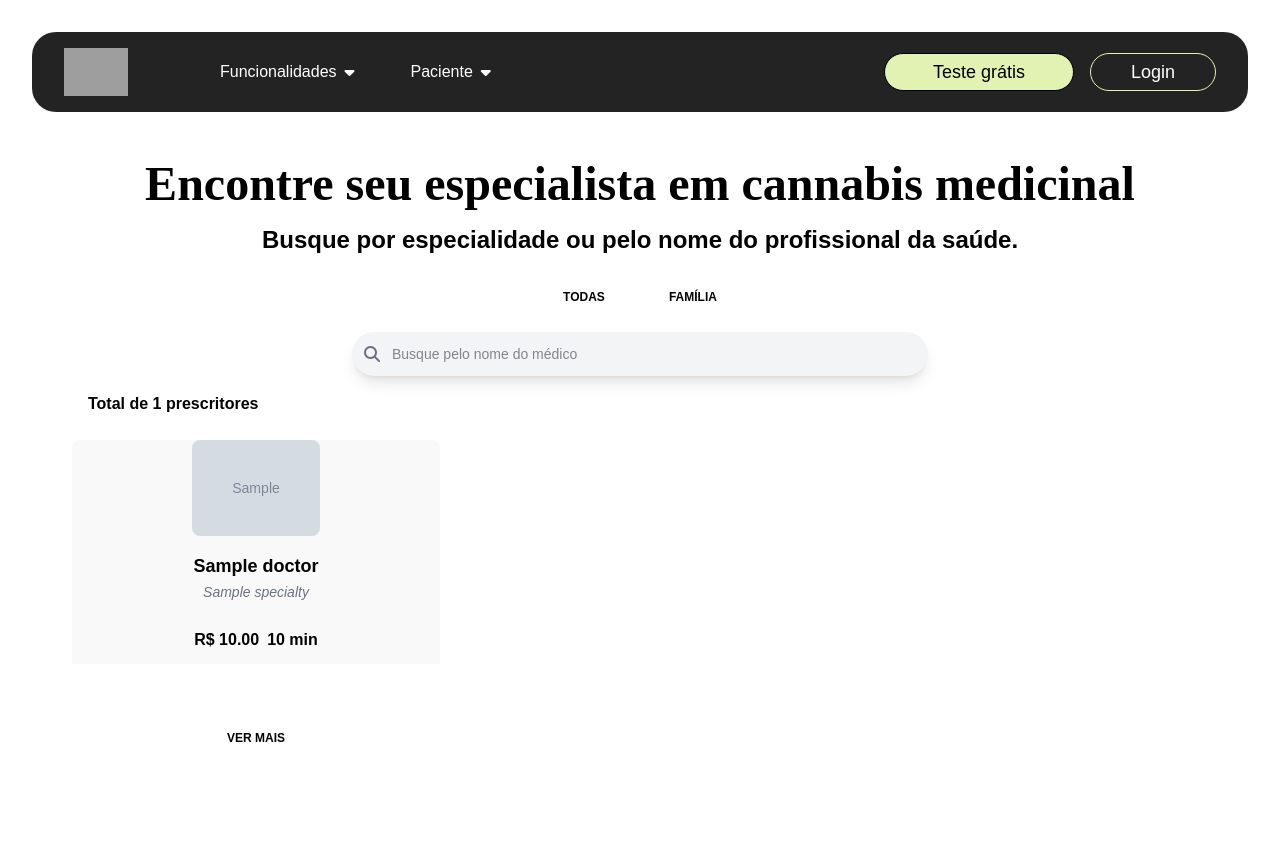
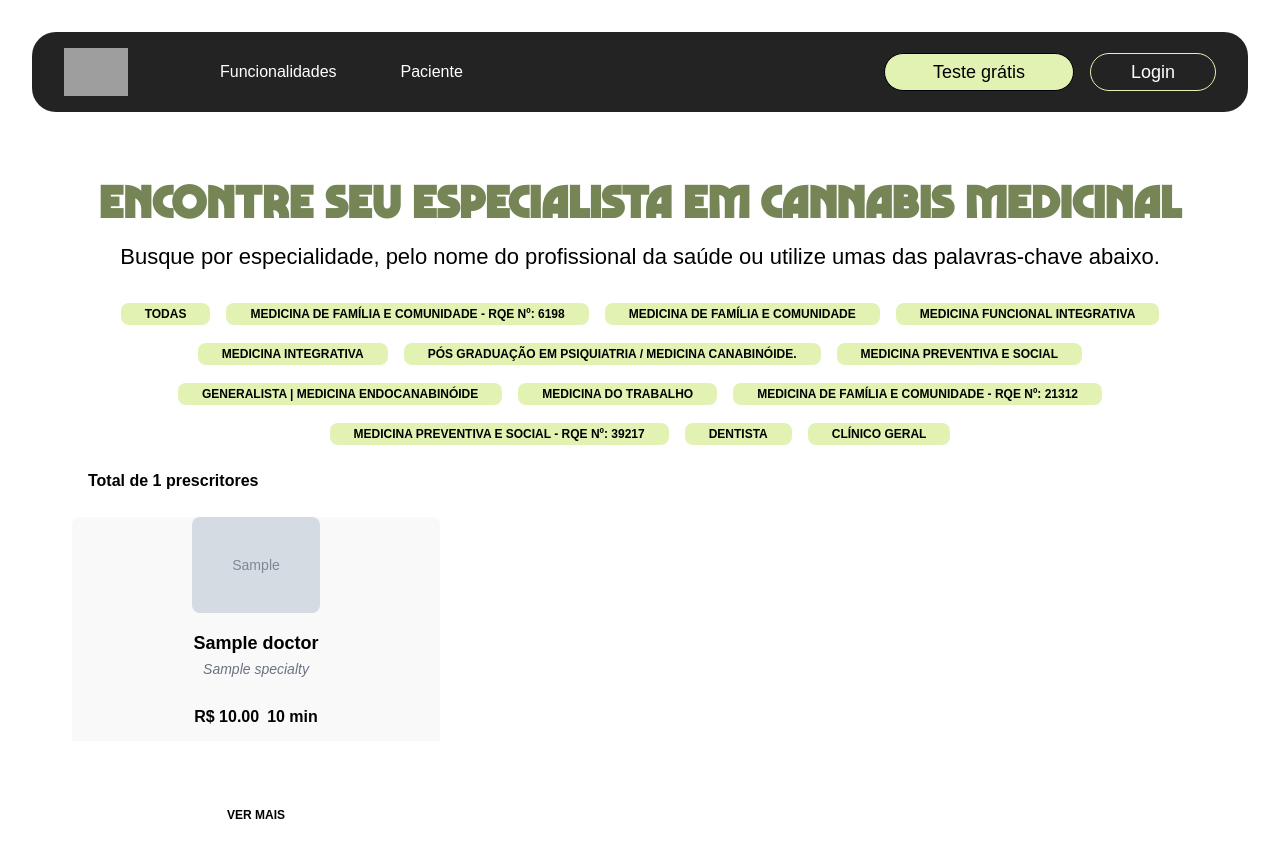
Before and after one commit to jrrodrigo421/kaya_project, a Django app: template doctors/templates/doctors/lista_medicos.html in a window 1280 px wide. Shown: the top 842 px of the page. Before the commit the page ends 742 px from the top, so only its background shows below. Run offline with Django 5.2, Linux system fonts and the light colour scheme; the template is opened without the code that fills it: most values are stand-ins (such as "Sample title", 1, 10 or a date in 2020); grey boxes marked "Sample" are stand-in pictures; grey boxes are pictures that could not be loaded.

Commit message:
feat: add specialty filter component and custom font styles

```diff
--- /dev/null
+++ b/doctors/static/fonts/marvin/marvin.css
@@ -0,0 +1,7 @@
+@font-face {
+  font-family: 'Marvin Visions Variable';
+  src: url(MarvinVisionsTrial-Variable.woff2) format('woff2'),
+    url(MarvinVisionsTrial-Variable.woff) format('woff'),
+    url(MarvinVisionsTrial-Variable.ttf) format('truetype');
+  font-weight: 20 170;
+}
--- /dev/null
+++ b/doctors/templates/doctors/components/specialty_filter.html
@@ -0,0 +1,209 @@
+<div class="flex flex-wrap justify-center gap-4 mb-6">
+  <div>
+    <input
+      type="radio"
+      name="specialty"
+      id="specialty-all"
+      value="all"
+      class="hidden peer"
+    />
+    <label
+      for="specialty-all"
+      class="px-6 py-1 text-xs font-bold uppercase bg-[#e2f2b2] rounded-lg cursor-pointer peer-checked:bg-[#c6e085] hover:bg-[#c6e085]"
+    >
+      TODAS
+    </label>
+  </div>
+
+  <div>
+    <input
+      type="radio"
+      name="specialty"
+      id="specialty-1"
+      value="MEDICINA DE FAMÍLIA E COMUNIDADE - RQE Nº: 6198"
+      class="hidden peer"
+    />
+    <label
+      for="specialty-1"
+      class="px-6 py-1 text-xs font-bold uppercase bg-[#e2f2b2] rounded-lg cursor-pointer peer-checked:bg-[#c6e085] hover:bg-[#c6e085]"
+    >
+      MEDICINA DE FAMÍLIA E COMUNIDADE - RQE Nº: 6198
+    </label>
+  </div>
+
+  <div>
+    <input
+      type="radio"
+      name="specialty"
+      id="specialty-2"
+      value="MEDICINA DE FAMÍLIA E COMUNIDADE"
+      class="hidden peer"
+    />
+    <label
+      for="specialty-2"
+      class="px-6 py-1 text-xs font-bold uppercase bg-[#e2f2b2] rounded-lg cursor-pointer peer-checked:bg-[#c6e085] hover:bg-[#c6e085]"
+    >
+      MEDICINA DE FAMÍLIA E COMUNIDADE
+    </label>
+  </div>
+
+  <div>
+    <input
+      type="radio"
+      name="specialty"
+      id="specialty-3"
+      value="MEDICINA FUNCIONAL INTEGRATIVA"
+      class="hidden peer"
+    />
+    <label
+      for="specialty-3"
+      class="px-6 py-1 text-xs font-bold uppercase bg-[#e2f2b2] rounded-lg cursor-pointer peer-checked:bg-[#c6e085] hover:bg-[#c6e085]"
+    >
+      MEDICINA FUNCIONAL INTEGRATIVA
+    </label>
+  </div>
+
+  <div>
+    <input
+      type="radio"
+      name="specialty"
+      id="specialty-4"
+      value="MEDICINA INTEGRATIVA"
+      class="hidden peer"
+    />
+    <label
+      for="specialty-4"
+      class="px-6 py-1 text-xs font-bold uppercase bg-[#e2f2b2] rounded-lg cursor-pointer peer-checked:bg-[#c6e085] hover:bg-[#c6e085]"
+    >
+      MEDICINA INTEGRATIVA
+    </label>
+  </div>
+
+  <div>
+    <input
+      type="radio"
+      name="specialty"
+      id="specialty-5"
+      value="PÓS GRADUAÇÃO EM PSIQUIATRIA / MEDICINA CANABINÓIDE."
+      class="hidden peer"
+    />
+    <label
+      for="specialty-5"
+      class="px-6 py-1 text-xs font-bold uppercase bg-[#e2f2b2] rounded-lg cursor-pointer peer-checked:bg-[#c6e085] hover:bg-[#c6e085]"
+    >
+      PÓS GRADUAÇÃO EM PSIQUIATRIA / MEDICINA CANABINÓIDE.
+    </label>
+  </div>
+
+  <div>
+    <input
+      type="radio"
+      name="specialty"
+      id="specialty-6"
+      value="MEDICINA PREVENTIVA E SOCIAL"
+      class="hidden peer"
+    />
+    <label
+      for="specialty-6"
+      class="px-6 py-1 text-xs font-bold uppercase bg-[#e2f2b2] rounded-lg cursor-pointer peer-checked:bg-[#c6e085] hover:bg-[#c6e085]"
+    >
+      MEDICINA PREVENTIVA E SOCIAL
+    </label>
+  </div>
+
+  <div>
+    <input
+      type="radio"
+      name="specialty"
+      id="specialty-7"
+      value="GENERALISTA | MEDICINA ENDOCANABINÓIDE"
+      class="hidden peer"
+    />
+    <label
+      for="specialty-7"
+      class="px-6 py-1 text-xs font-bold uppercase bg-[#e2f2b2] rounded-lg cursor-pointer peer-checked:bg-[#c6e085] hover:bg-[#c6e085]"
+    >
+      GENERALISTA | MEDICINA ENDOCANABINÓIDE
+    </label>
+  </div>
+
+  <div>
+    <input
+      type="radio"
+      name="specialty"
+      id="specialty-8"
+      value="MEDICINA DO TRABALHO"
+      class="hidden peer"
+    />
+    <label
+      for="specialty-8"
+      class="px-6 py-1 text-xs font-bold uppercase bg-[#e2f2b2] rounded-lg cursor-pointer peer-checked:bg-[#c6e085] hover:bg-[#c6e085]"
+    >
+      MEDICINA DO TRABALHO
+    </label>
+  </div>
+
+  <div>
+    <input
+      type="radio"
+      name="specialty"
+      id="specialty-9"
+      value="MEDICINA DE FAMÍLIA E COMUNIDADE - RQE Nº: 21312"
+      class="hidden peer"
+    />
+    <label
+      for="specialty-9"
+      class="px-6 py-1 text-xs font-bold uppercase bg-[#e2f2b2] rounded-lg cursor-pointer peer-checked:bg-[#c6e085] hover:bg-[#c6e085]"
+    >
+      MEDICINA DE FAMÍLIA E COMUNIDADE - RQE Nº: 21312
+    </label>
+  </div>
+
+  <div>
+    <input
+      type="radio"
+      name="specialty"
+      id="specialty-10"
+      value="MEDICINA PREVENTIVA E SOCIAL - RQE Nº: 39217"
+      class="hidden peer"
+    />
+    <label
+      for="specialty-10"
+      class="px-6 py-1 text-xs font-bold uppercase bg-[#e2f2b2] rounded-lg cursor-pointer peer-checked:bg-[#c6e085] hover:bg-[#c6e085]"
+    >
+      MEDICINA PREVENTIVA E SOCIAL - RQE Nº: 39217
+    </label>
+  </div>
+
+  <div>
+    <input
+      type="radio"
+      name="specialty"
+      id="specialty-11"
+      value="DENTISTA"
+      class="hidden peer"
+    />
+    <label
+      for="specialty-11"
+      class="px-6 py-1 text-xs font-bold uppercase bg-[#e2f2b2] rounded-lg cursor-pointer peer-checked:bg-[#c6e085] hover:bg-[#c6e085]"
+    >
+      DENTISTA
+    </label>
+  </div>
+
+  <div>
+    <input
+      type="radio"
+      name="specialty"
+      id="specialty-13"
+      value="CLÍNICO GERAL"
+      class="hidden peer"
+    />
+    <label
+      for="specialty-13"
+      class="px-6 py-1 text-xs font-bold uppercase bg-[#e2f2b2] rounded-lg cursor-pointer peer-checked:bg-[#c6e085] hover:bg-[#c6e085]"
+    >
+      CLÍNICO GERAL
+    </label>
+  </div>
+</div>
--- a/doctors/templates/doctors/lista_medicos.html
+++ b/doctors/templates/doctors/lista_medicos.html
@@ -4,18 +4,8 @@
   <head>
     <meta charset="UTF-8" />
     <title>Encontre seu especialista em cannabis medicinal</title>
-    <!-- Tailwind CDN -->
     <script src="https://cdn.jsdelivr.net/npm/@tailwindcss/browser@4"></script>
-
-    <!-- Caso queira usar ícones do FontAwesome (opcional) -->
-    <link
-      rel="stylesheet"
-      href="https://cdnjs.cloudflare.com/ajax/libs/font-awesome/6.2.1/css/all.min.css"
-      integrity="sha512-..."
-      crossorigin="anonymous"
-      referrerpolicy="no-referrer"
-    />
-    <!-- Estilos adicionais, se necessário -->
+    <link rel="stylesheet" href="{% static 'fonts/marvin/marvin.css' %}" />
     <style>
       body {
         font-family: sans-serif;
@@ -23,76 +13,30 @@
     </style>
   </head>
   <body class="overflow-x-hidden">
+
     <!-- NAVBAR -->
-
-    {% include 'doctors/navbar.html' %}
+    {% include 'doctors/components/navbar.html' %}
 
     <!-- MAIN CONTENT -->
     <main class="mt-24">
       <section class="mb-16 xl:mx-12 xl:mb-32" id="medics_sect">
         <div class="max-w-screen-xl mx-auto pt-7 xl:pt-16 xl:px-6">
-          <div class="mb-6 text-center">
+          <div class="mb-6 text-center pt-4">
             <h2
-              class="mb-4 text-2xl font-bold md:text-3xl lg:text-5xl text-theme_color2-400"
+              class="mb-4 text-3xl font-bold md:text-3xl lg:text-5xl text-[#758555]"
               style="font-family: Marvin Visions Variable"
             >
               Encontre seu especialista em cannabis medicinal
             </h2>
-            <p class="mb-7 font-semibold md:text-2xl">
-              Busque por especialidade ou pelo nome do profissional da saúde.
+            </p>
+            <p class="mb-7 font-semiBold text-[22px]">
+              Busque por especialidade, pelo nome do profissional da saúde ou
+              utilize umas das palavras-chave abaixo.
             </p>
 
             <!-- Filtro de especialidades (exemplo simplificado) -->
-            <form action="{% url 'lista_medicos' %}" method="get">
-              <div class="flex flex-wrap justify-center gap-4 mb-6">
-                <div>
-                  <input
-                    type="radio"
-                    name="specialty"
-                    id="specialty-all"
-                    value="all"
-                    class="hidden peer"
-                  />
-                  <label
-                    for="specialty-all"
-                    class="px-6 py-1 text-xs font-bold uppercase bg-theme_color2-200 rounded-lg cursor-pointer peer-checked:bg-theme_color2-300 hover:bg-theme_color2-300"
-                  >
-                    TODAS
-                  </label>
-                </div>
-                <div>
-                  <input
-                    type="radio"
-                    name="specialty"
-                    id="specialty-familia"
-                    value="familia"
-                    class="hidden peer"
-                  />
-                  <label
-                    for="specialty-familia"
-                    class="px-6 py-1 text-xs font-bold uppercase bg-theme_color2-200 rounded-lg cursor-pointer peer-checked:bg-theme_color2-300 hover:bg-theme_color2-300"
-                  >
-                    FAMÍLIA
-                  </label>
-                </div>
-                <!-- Adicione quantas quiser -->
-              </div>
+            {% include 'doctors/components/specialty_filter.html' %}
 
-              <!-- Campo de busca por nome -->
-              <div class="relative mb-4 max-w-xl mx-auto">
-                <div
-                  class="absolute inset-y-0 left-0 flex items-center pl-3 pointer-events-none"
-                >
-                  <i class="text-gray-500 fa fa-search"></i>
-                </div>
-                <input
-                  type="text"
-                  name="medico"
-                  class="block w-full text-sm text-gray-900 bg-gray-100 border-0 rounded-full shadow-lg py-3 pl-10 pr-4 focus:ring-blue-500 focus:border-blue-500"
-                  placeholder="Busque pelo nome do médico"
-                />
-              </div>
-            </form>
 
             <div class="mb-2 font-bold text-start ms-4 text-theme_color2-300">
               Total de {{ total_prescritores }} prescritores
@@ -167,9 +111,7 @@
       </div>
     </footer>
 
-    <!-- Scripts JS opcionais -->
     <script>
-      // Exemplo: remover/colocar opacidade no nav ao scrollar
       window.addEventListener('scroll', function () {
         const navbar = document.querySelector('nav');
         if (window.scrollY > 0) {
```
Also changed, not shown: doctors/static/fonts/marvin/MarvinVisionsTrial-Variable.ttf (added), doctors/static/fonts/marvin/MarvinVisionsTrial-Variable.woff (added), doctors/static/fonts/marvin/MarvinVisionsTrial-Variable.woff2 (added), doctors/templates/doctors/components/navbar.html (renamed from doctors/templates/doctors/navbar.html).
